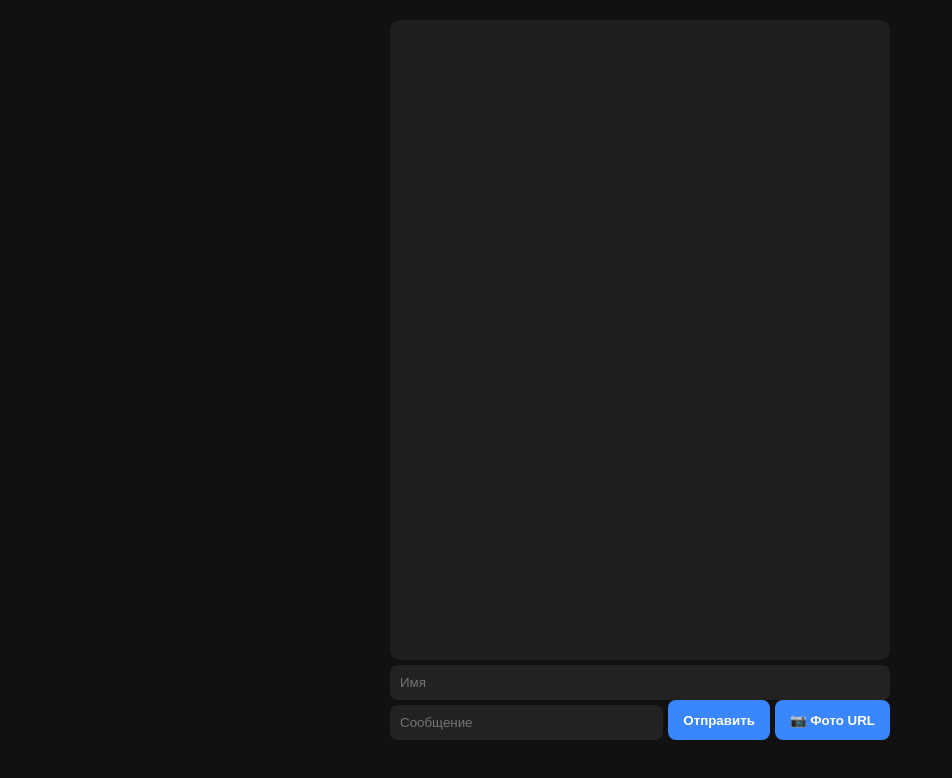
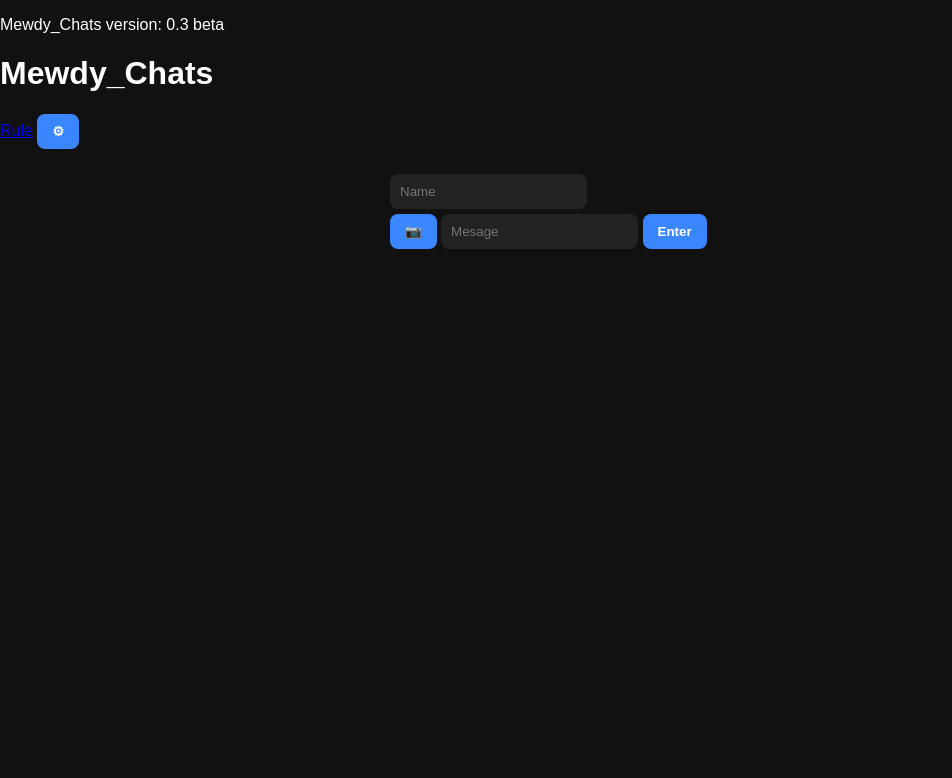
Before and after one commit to mewdypapkamp-commits/Mewdy_Chat, a plain HTML site: page index.html in a window 1280 px wide. Shown: the whole page, without its empty margins (0-952 px from the left). Drawn offline with Linux system fonts and the light colour scheme; no server answers.

Commit message:
Update index.html

```diff
--- a/index.html
+++ b/index.html
@@ -2,27 +2,35 @@
 <html lang="ru">
 <head>
     <meta charset="UTF-8">
-    <title>Mewdy Chat</title>
+    <title>Mewdy_Chat</title>
     <link rel="stylesheet" href="style.css">
 </head>
 <body>
+ <header>
+     <p>Mewdy_Chats version: 0.3 beta </p>
+    <h1>Mewdy_Chats</h1>
+     <div class="buttons">
+      <a href="rule.html">Rule</a>
+      <button>⚙</button>
+    </div>
+  </header>
+<main class="chat-container">
+    <div id="chat" class="chat-window"></div>
 
-<main class="chat-container">
-    <div id="chat" class="chat"></div>
-
-    <input id="username" placeholder="Имя">
-
-    <div class="bottom">
-        <input id="message" placeholder="Сообщение">
-        <button id="send">Отправить</button>
-        <button id="imgBtn">📷 Фото URL</button>
+    <div class="side-panel">
+        <input type="text" id="username" placeholder="Name">
+    </div>
+    <div class="bottom-panel">
+        <input type="file" id="imageInput" accept="image/*" hidden>
+        <button id="imgBtn">📷</button>
+        <input type="text" id="message" placeholder="Mesage">
+        <button id="send">Enter</button>
     </div>
 </main>
-
 <script src="https://www.gstatic.com/firebasejs/8.10.0/firebase-app.js"></script>
 <script src="https://www.gstatic.com/firebasejs/8.10.0/firebase-database.js"></script>
+<script src="https://www.gstatic.com/firebasejs/8.10.0/firebase-storage.js"></script>
 <script src="https://www.gstatic.com/firebasejs/8.10.0/firebase-auth.js"></script>
-
 <script src="script.js"></script>
 </body>
 </html>
```
